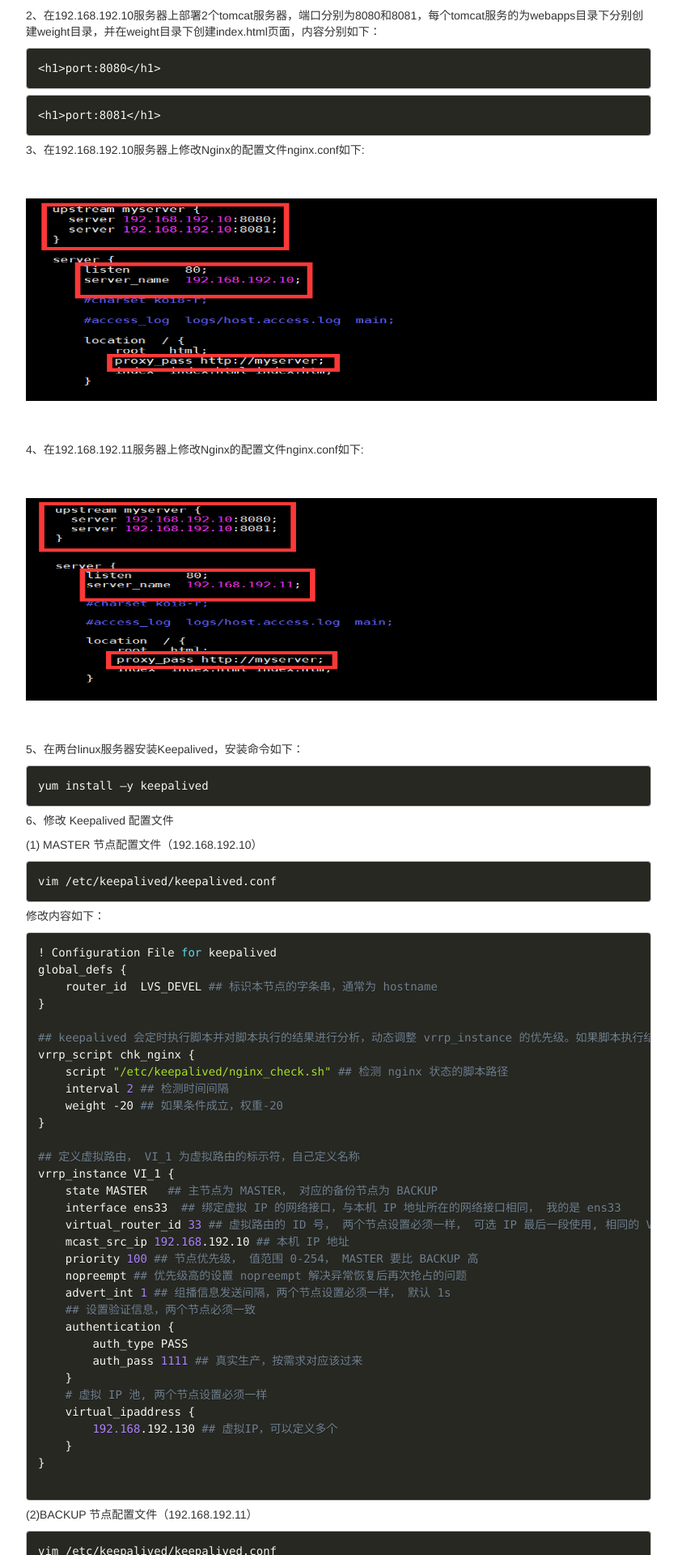
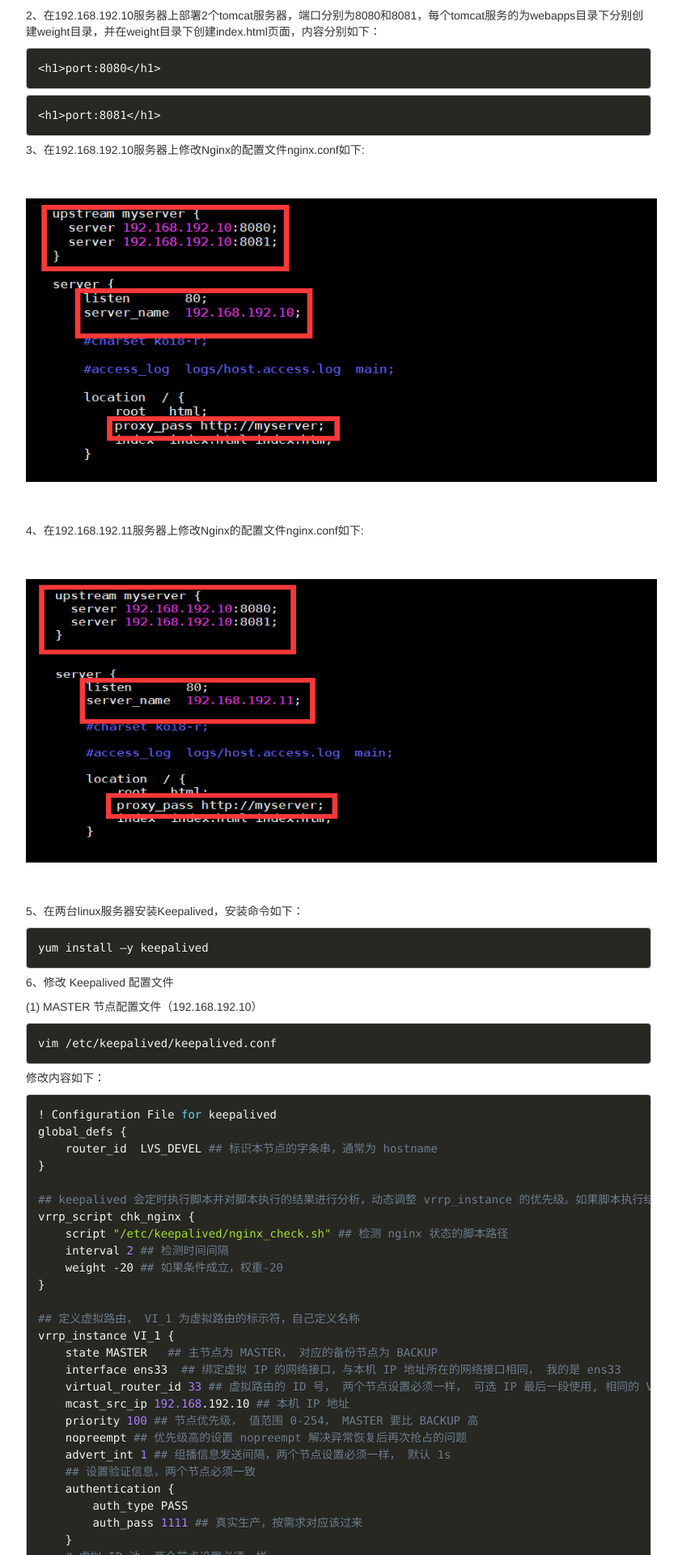
Before and after one commit to chaojunma/chaojunma.github.io, a Jekyll site: the page built from _posts/2020-6-24-Nginx入门8-Keepalived + Nginx 实现高可用负载均衡.md, in a window 1280 px wide. Shown: the part 1143-3063 px from the top of the page at 81% size, without its empty margins (141-984 px from the left). Built offline with Jekyll 4.4.1, drawn with Linux system fonts in a browser that asks for light colours; comment, search, counter and statistics services are not loaded.

Commit message:
修改内容

```diff
--- a/_posts/2020-6-24-Nginx入门8-Keepalived + Nginx 实现高可用负载均衡.md
+++ b/_posts/2020-6-24-Nginx入门8-Keepalived + Nginx 实现高可用负载均衡.md
@@ -34,14 +34,14 @@
 
 3、在192.168.192.10服务器上修改Nginx的配置文件nginx.conf如下:
 
-<div style="width:780px;height:250px;margin:50px auto">
-    <img alt="nginx-kl1.png" src="/images/nginx-kl1.png" width="780" height="250"/>
+<div style="width:780px;height:350px;margin:50px auto">
+    <img alt="nginx-kl1.png" src="/images/nginx-kl1.png" width="780" height="350"/>
 </div>
 
 4、在192.168.192.11服务器上修改Nginx的配置文件nginx.conf如下:
 
-<div style="width:780px;height:250px;margin:50px auto">
-    <img alt="nginx-kl2.png" src="/images/nginx-kl2.png" width="780" height="250"/>
+<div style="width:780px;height:350px;margin:50px auto">
+    <img alt="nginx-kl2.png" src="/images/nginx-kl2.png" width="780" height="350"/>
 </div>
 
 5、在两台linux服务器安装Keepalived，安装命令如下：
@@ -157,12 +157,12 @@
 
 在本地浏览器访问[http://192.168.192.130/weight](http://192.168.192.130/weight)轮询出现以下内容:
 
-<div style="width:780px;height:250px;margin:50px auto">
-    <img alt="keepalived-w1.png" src="/images/keepalived-w1.png" width="780" height="250"/>
+<div style="width:780px;height:300px;margin:50px auto">
+    <img alt="keepalived-w1.png" src="/images/keepalived-w1.png" width="780" height="300"/>
 </div>
 
-<div style="width:780px;height:250px;margin:50px auto">
-    <img alt="keepalived-w2.png" src="/images/keepalived-w2.png" width="780" height="250"/>
+<div style="width:780px;height:300px;margin:50px auto">
+    <img alt="keepalived-w2.png" src="/images/keepalived-w2.png" width="780" height="300"/>
 </div>
 
 说明我们的配置生效了
```
